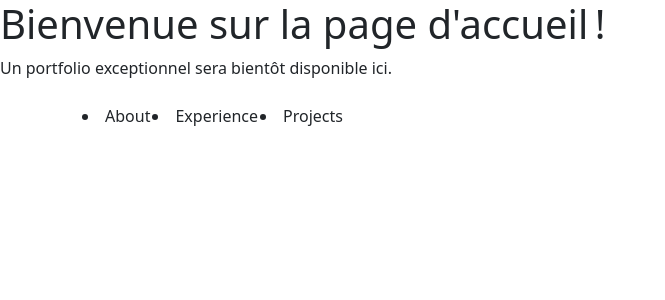
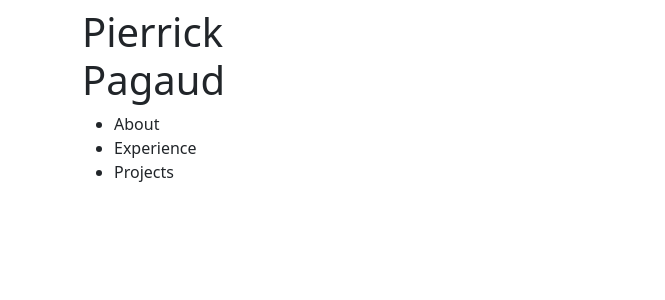
Before and after one commit to pierrpgd/portfolios, a Django app: page / in a window 1280 px wide. Shown: the top 300 px of the page, without its empty margins (0-665 px from the left). Run offline with Django 5.2, Linux system fonts and the light colour scheme; some libraries are stand-ins or nearby versions.

Commit message:
Dev - My name appear on the portfolio

```diff
--- a/pierrpgd/templates/home.html
+++ b/pierrpgd/templates/home.html
@@ -8,15 +8,16 @@
     {% bootstrap_javascript %}
 </head>
 <body>
-    <h1>Bienvenue sur la page d'accueil !</h1>
-    <p>Un portfolio exceptionnel sera bientôt disponible ici.</p>
     <div class="container">
         <div class="row">
             <div class="col-3">
                 <nav class="navbar">
-                    <li class="nav-item">About</li>
-                    <li class="nav-item">Experience</li>
-                    <li class="nav-item">Projects</li>
+                    <h1 class="name">Pierrick Pagaud</h1>
+                    <ul>
+                        <li class="nav-item">About</li>
+                        <li class="nav-item">Experience</li>
+                        <li class="nav-item">Projects</li>
+                    </ul>
                 </nav>
             </div>
             <div class="col-9"></div>
```
